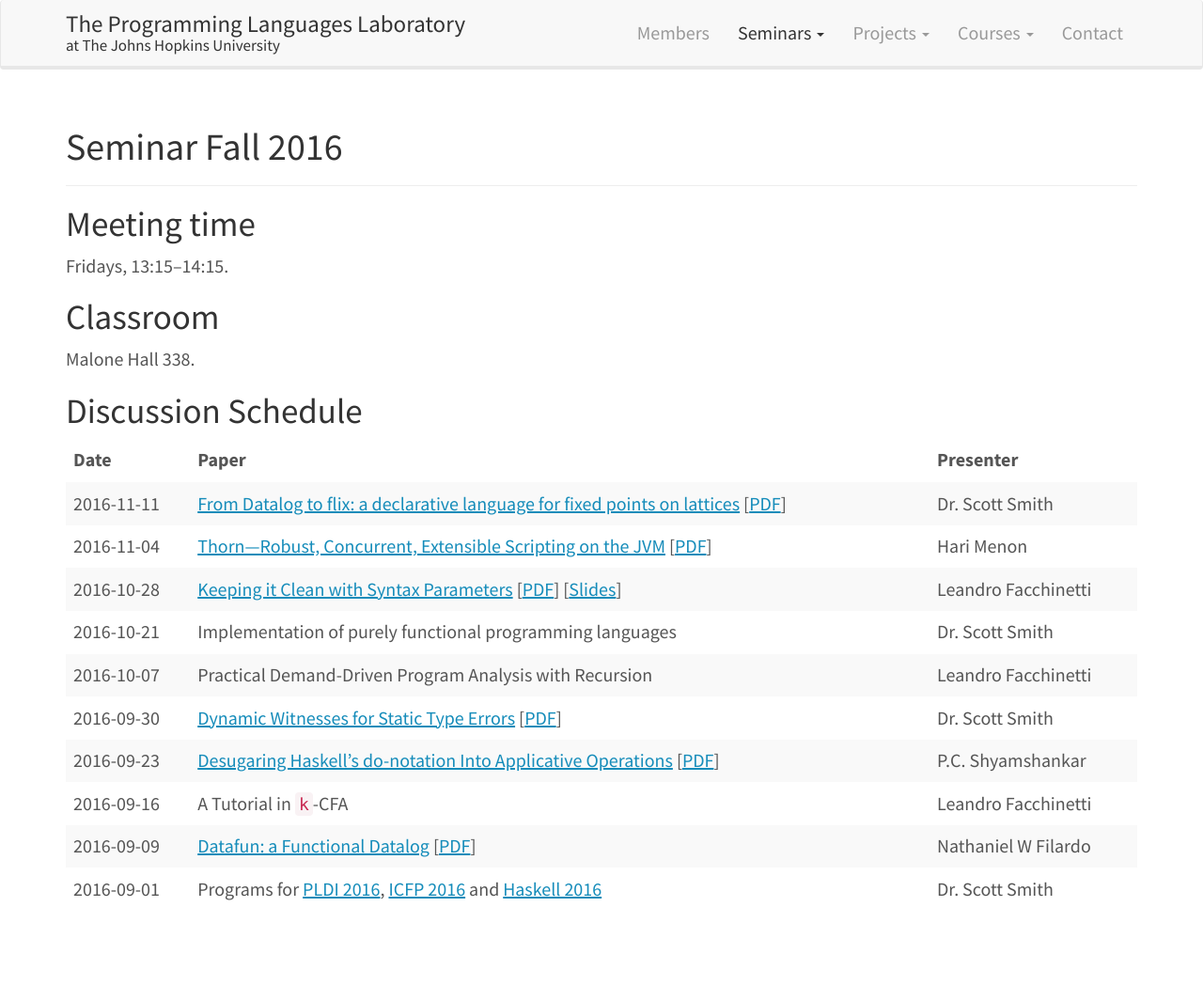
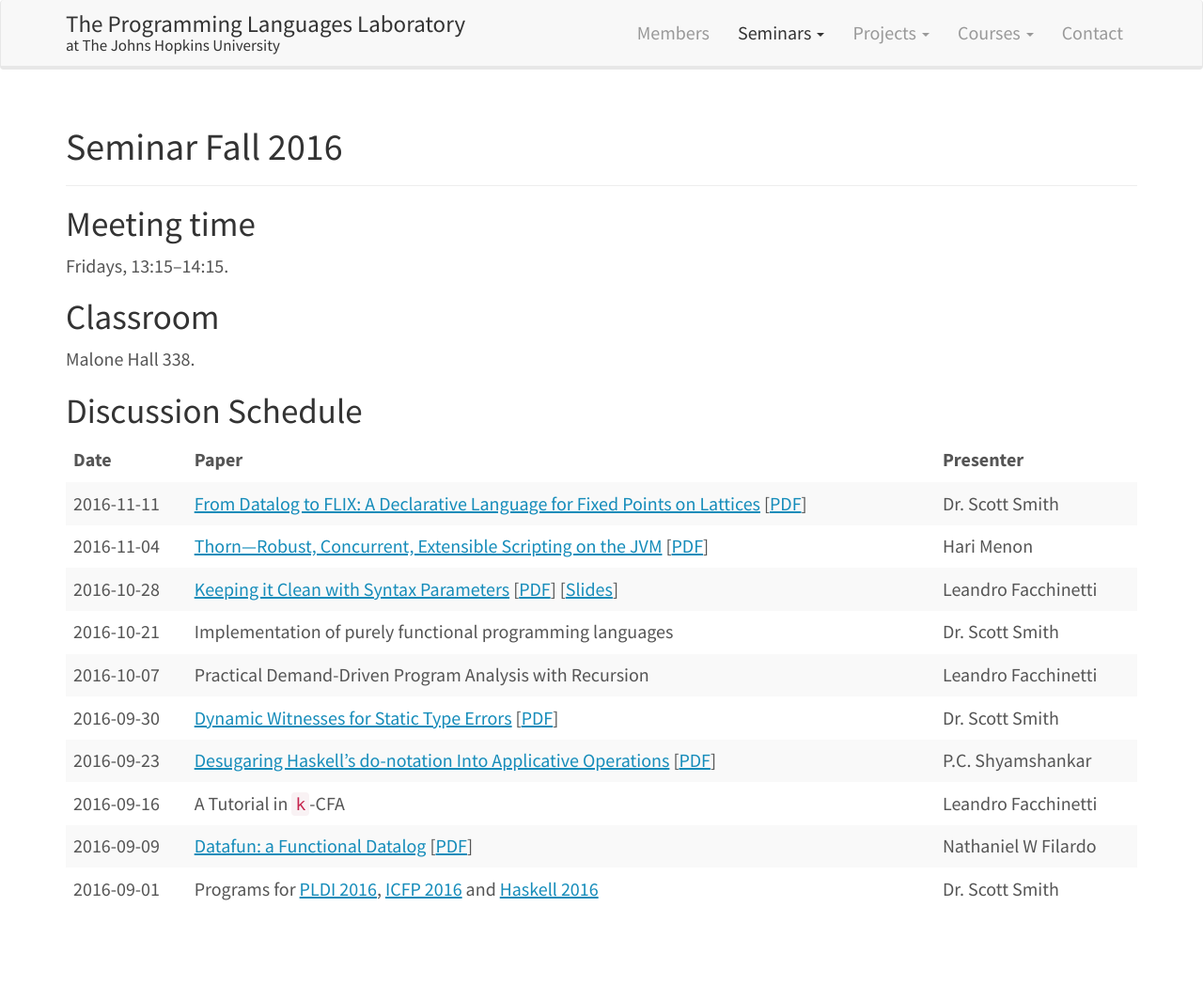
Before and after one commit to JHU-PL-Lab/www-pl-lab, a Jekyll site: the page built from seminars/fall-2016.md, in a window 1280 px wide. Shown: the whole page at 94% size. Built offline with Jekyll 4.4.1, drawn with Linux system fonts in a browser that asks for light colours.

Commit message:
Fix capitalization

```diff
--- a/seminars/fall-2016.md
+++ b/seminars/fall-2016.md
@@ -18,7 +18,7 @@ Discussion Schedule
 
 |       Date | Paper                                                                                                                                                                                                                                                             | Presenter           |
 |------------+-------------------------------------------------------------------------------------------------------------------------------------------------------------------------------------------------------------------------------------------------------------------+---------------------|
-| 2016-11-11 | [From Datalog to flix: a declarative language for fixed points on lattices](http://dl.acm.org/citation.cfm?id=2908096) [[PDF](http://plg.uwaterloo.ca/~mmadsen/papers/pldi16/paper.pdf)]                                                                          | Dr. Scott Smith     |
+| 2016-11-11 | [From Datalog to FLIX: A Declarative Language for Fixed Points on Lattices](http://dl.acm.org/citation.cfm?id=2908096) [[PDF](http://plg.uwaterloo.ca/~mmadsen/papers/pldi16/paper.pdf)]                                                                          | Dr. Scott Smith     |
 | 2016-11-04 | [Thorn—Robust, Concurrent, Extensible Scripting on the JVM](http://dl.acm.org/citation.cfm?id=1640098) [[PDF](http://www.inf.usi.ch/faculty/nystrom/papers/thorn.pdf)]                                                                                            | Hari Menon          |
 | 2016-10-28 | [Keeping it Clean with Syntax Parameters](http://scheme2011.ucombinator.org/) [[PDF](http://scheme2011.ucombinator.org/papers/Barzilay2011.pdf)] [[Slides](http://scheme2011.ucombinator.org/slides/Barzilay2011.pdf)]                                            | Leandro Facchinetti |
 | 2016-10-21 | Implementation of purely functional programming languages                                                                                                                                                                                                         | Dr. Scott Smith     |
```
